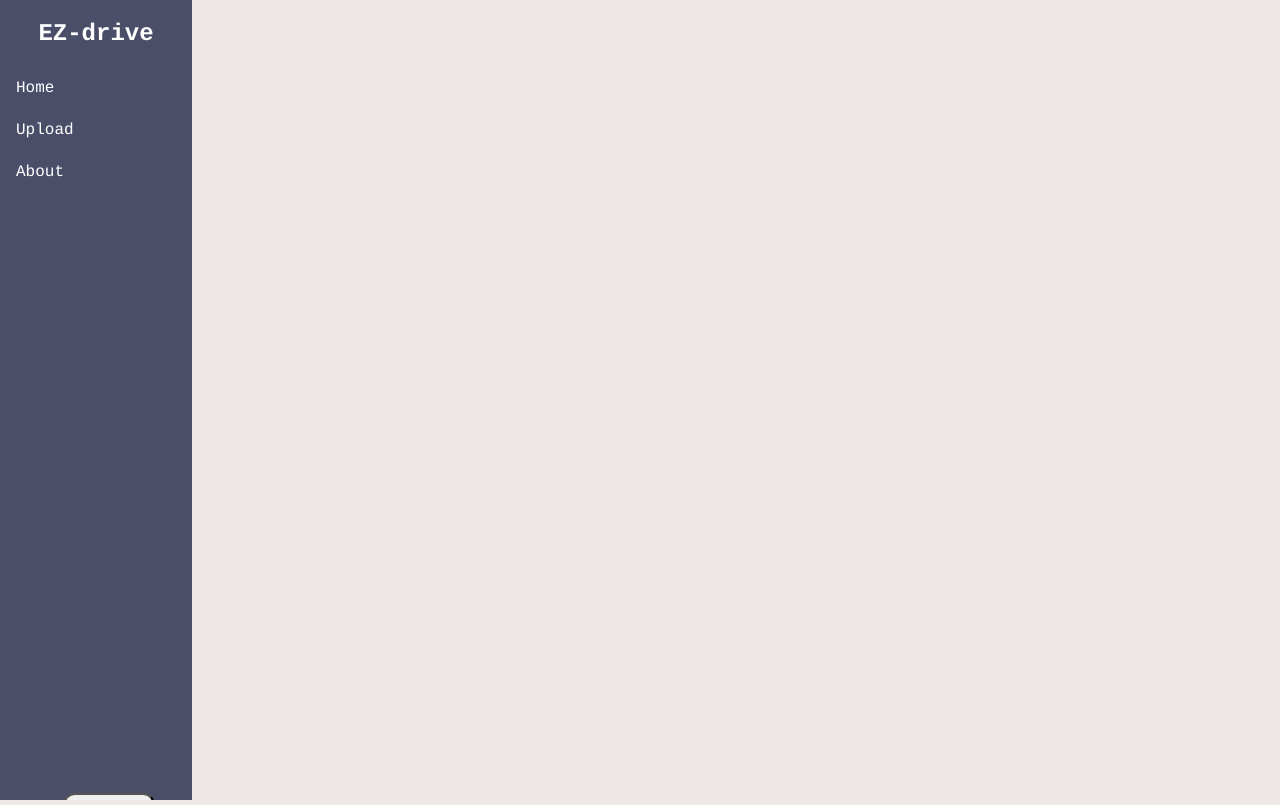
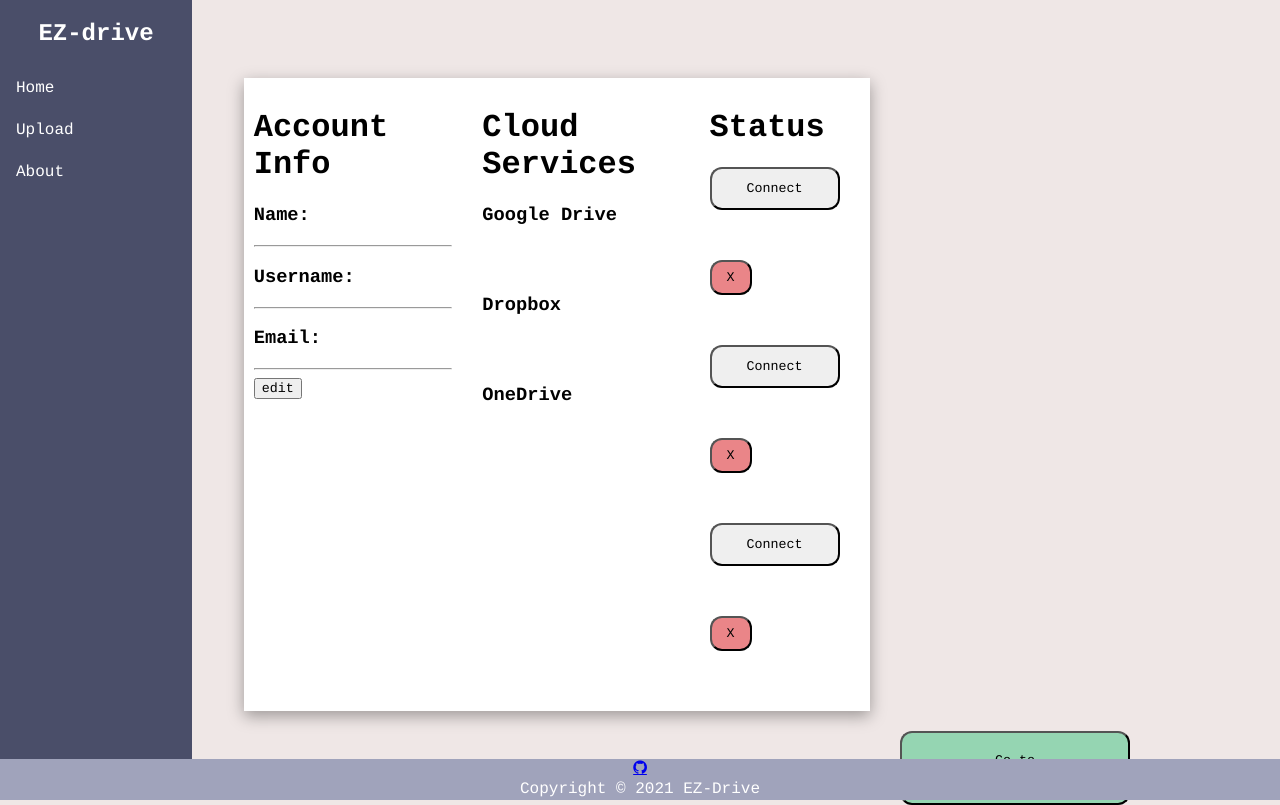
Before and after one commit to GRGalinger/Senior-Design, a PHP site: page /Projects/home.php in a window 1280 px wide. Run offline with PHP 8.4, Linux system fonts and the light colour scheme; the visitor is signed in with stand-in values (Sample User, id 1); tables that the repository leaves empty or names only in its code hold one stand-in row (values such as "Sample post").

Commit message:
grg - oauth - 3/16

```diff
--- a/Development/css/style.css
+++ b/Development/css/style.css
@@ -86,10 +86,13 @@ body {
   display: inline-block;
   margin: 0;
 }
-.container-home .box .box-cell.cloud-services .cloud-service .connection-status h3 {
+.container-home .box .box-cell.cloud-services .cloud-service .connection-status .connected h3 {
   color: #95D5B2;
 }
-.container-home .box .box-cell.cloud-services .btn-disconnect {
+.container-home .box .box-cell.cloud-services .cloud-service .connection-status .not-connected h3 {
+  color: #FDC85E;
+}
+.container-home .box .box-cell.cloud-services .btn-disconnect[type="googledrive-disconnect"], .btn-disconnect[type="dropbox-disconnect"], .btn-disconnect[type="onedrive-disconnect"] {
   display: inline-block;
 }
 .container-home .box .box-cell.cloud-services .btn-connect {
--- a/Development/home.php
+++ b/Development/home.php
@@ -9,17 +9,26 @@
     $usersUid = $userInfo['usersUid'];
     $usersEmail = $userInfo['usersEmail'];
     $googleDriveConnected = "";
+    $dropboxConnected = "";
+    $onedriveConnected = "";
 
     // Get homepage cloud service info
-    $row = getHomePageGoogleDriveInfo($conn, $userId);
+    $row = getHomePageCloudServiceInfo($conn, $userId);
     if ($row != false) {
-        if ($row['serviceType'] == 'Google_Drive') {
+        if ($row['googledrive'] == 'GoogleDrive') {
             $googleDriveConnected = "Connected";
-        }
-    } else {
-        echo "here";
-        exit;
+        } else { $googleDriveConnected = "Awaiting Connection..."; }
+
+        if ($row['dropbox'] == 'Dropbox') {
+            $dropboxConnected = "Connected";
+        } else { $dropboxConnected = "Awaiting Connection..."; }
+
+        if ($row['onedrive'] == 'OneDrive') {
+            $onedriveConnected = "Connected";
+        } else { $onedriveConnected = "Awaiting Connection..."; }
     }
+
+
 
 
 ?>
@@ -62,21 +71,44 @@
                                 <h3> Google Drive </h3>
                             </form>
                             <div class="connection-status">
-                                <h3> <?php echo $googleDriveConnected ?> </h3>
+                                <?php
+                                    if ($googleDriveConnected == "Connected") {
+                                        ?> <div class="connected"><h3> <?php echo $googleDriveConnected ?> </h3></div> <?php
+                                    } else {
+                                        ?> <div class="not-connected"><h3> <?php echo $googleDriveConnected ?> </h3></div><?php
+                                    }
+                                ?>
+                            </div>
+                        </div>
+                        <div class="cloud-service">
+                            <form action="profile.inc.php">
+                                <h3> Dropbox </h3>
+                            </form>
+                            <div class="connection-status">
+                                <?php
+                                    if ($dropboxConnected == "Connected") {
+                                        ?> <div class="connected"><h3> <?php echo $dropboxConnected ?> </h3></div> <?php
+                                    } else {
+                                        ?> <div class="not-connected"><h3> <?php echo $dropboxConnected ?> </h3></div><?php
+                                    }
+                                ?>
                             </div>
                         </div>
                         <div class="cloud-service">
                             <form action="profile.inc.php">
                                 <h3> OneDrive </h3>
                             </form>
-                            <h3> awaiting connection </h3>
+                            <div class="connection-status">
+                                <?php
+                                    if ($onedriveConnected == "Connected") {
+                                        ?> <div class="connected"><h3> <?php echo $onedriveConnected ?> </h3></div> <?php
+                                    } else {
+                                        ?> <div class="not-connected"><h3> <?php echo $onedriveConnected ?> </h3></div><?php
+                                    }
+                                ?>
+                            </div>
                         </div>
-                        <div class="cloud-service">
-                            <form action="profile.inc.php">
-                                <h3> Dropbox </h3>
-                            </form>
-                            <h3> awaiting connection </h3>
-                        </div>
+
                     </div>
 
                     <div class="box-cell statuses">
@@ -87,7 +119,18 @@
                                     <input type="submit" name="googledriveconnect" value="Connect"></input>
                                 </div>
                                 <div class="btn-disconnect">
-                                    <button type="disconnect">X</button>
+                                    <button type="disconnect" name="googledrive-disconnect">X</button>
+                                </div>
+                            </form>
+                        </div>
+
+                        <div class="btn-dropbox">
+                            <form action="includes/cloud_services_oauth.inc.php" method="post">
+                                <div class="btn-connect">
+                                    <input type="submit" name="dropboxconnect" value="Connect"></input>
+                                </div>
+                                <div class="btn-disconnect">
+                                <button type="disconnect" name="dropbox-disconnect">X</button>
                                 </div>
                             </form>
                         </div>
@@ -98,27 +141,13 @@
                                     <input type="submit" name="onedriveconnect" value="Connect"></input>
                                 </div>
                                 <div class="btn-disconnect">
-                                    <button type="disconnect">X</button>
-                                </div>
-                            </form>
-                        </div>
-
-                        <div class="btn-dropbox">
-                            <form action="includes/cloud_services_oauth.inc.php" method="post">
-                                <div class="btn-connect">
-                                    <input type="submit" name="dropboxconnect" value="Connect"></input>
-                                </div>
-                                <div class="btn-disconnect">
-                                    <button type="disconnect">X</button>
+                                <button type="disconnect" name="onedrive-disconnect">X</button>
                                 </div>
                             </form>
                         </div>
                     </div>
-
 				</div>
-
 			</div>
-
 		</div>
 
         <div class="btn-upload">
--- a/Development/includes/client_id_dropbox.json
+++ b/Development/includes/client_id_dropbox.json
@@ -5,6 +5,6 @@
     "auth_uri":"",
     "token_uri":"",
     "client_secret":"iyyw74dodl30vpm",
-    "redirect_uris":[""]
+    "redirect_uri":"http://localhost/Projects/SeniorDesign/Development/includes/onedrive_oauthcallback.inc.php"
 
 }
--- a/Development/includes/dropbox_oauth.inc.php
+++ b/Development/includes/dropbox_oauth.inc.php
@@ -14,7 +14,8 @@ if (!file_exists("client_id_dropbox.json")) exit("Client secret file not found")
 $data = file_get_contents("client_id_dropbox.json");
 $data_json = json_decode($data, true);
 $dropboxKey = $data_json['client_id'];
-$dropboxSecret =$data_json['client_secret'];
+$dropboxSecret = $data_json['client_secret'];
+$redirectURI = $data_json['redirect_uri'];
 
 
 // Check if this user has an access token in the db and if its expired
@@ -40,8 +41,6 @@ if ($row != false) {
 
     //Configure Dropbox service
     $dropbox = new Dropbox($app);
-
-    $authHelper = $dropbox->getAuthHelper();
 
     $dir = new DirectoryIterator('../uploads/');
     foreach ($dir as $fileinfo) {
--- a/Development/includes/functions.inc.php
+++ b/Development/includes/functions.inc.php
@@ -169,6 +169,36 @@ function getHomePageUserInfo($conn, $usersId){
     }
 }
 
+function getHomePageCloudServiceInfo($conn, $usersId){
+    $sql = "SELECT u.usersId, g.serviceType AS googledrive, d.serviceType AS dropbox, o.serviceType AS onedrive
+            FROM users u
+            LEFT JOIN google_credentials g ON g.usersId = u.usersId
+            LEFT JOIN dropbox_credentials d ON d.usersId = u.usersId
+            LEFT JOIN onedrive_credentials o ON o.usersId = u.usersId
+            WHERE u.usersId = ?;";
+
+    $stmt = mysqli_stmt_init($conn);
+
+    if (!mysqli_stmt_prepare($stmt, $sql)) {
+        //header("location: ../signup.php?error=stmtfailed"); // TODO: This header needs changed
+    }
+
+    mysqli_stmt_bind_param($stmt, "i", $usersId);
+    mysqli_stmt_execute($stmt);
+
+    $resultsData = mysqli_stmt_get_result($stmt);
+
+    // If row is returned, then the logged in user aligns with the credentials file
+    if ($row = mysqli_fetch_assoc($resultsData)) {
+        mysqli_stmt_close($stmt);
+        return $row;
+    } else {
+        $result = false;
+        mysqli_stmt_close($stmt);
+        return $result;
+    }
+}
+
 function getHomePageGoogleDriveInfo($conn, $usersId){
     $sql = "SELECT * FROM google_credentials WHERE usersId = ?;";
     $stmt = mysqli_stmt_init($conn);
@@ -245,6 +275,25 @@ function dir_is_empty($dir) {
     return TRUE;
   }
 
+function deleteCloudServiceCredentials($conn, $usersId, $serviceType){
+    if ($serviceType == "GoogleDrive") {$sql = "DELETE FROM google_credentials WHERE usersId = ?;";}
+    elseif ($serviceType == "Dropbox") { $sql = "DELETE FROM dropbox_credentials WHERE usersId = ?;";}
+    else { $sql = "DELETE FROM onedrive_credentials WHERE usersId = ?;";}
+
+    $stmt = mysqli_stmt_init($conn);
+    if (!mysqli_stmt_prepare($stmt, $sql)) {
+        //header("location: ../signup.php?error=stmtfailed");
+        echo "failed";
+        exit();
+    }
+
+    mysqli_stmt_bind_param($stmt, "i", $usersId);
+    mysqli_stmt_execute($stmt);
+    mysqli_stmt_close($stmt);
+    header("location: ../home.php");
+    exit();
+}
+
   // this is google credentials, need to update function name
 function insertGoogleCredentials($conn, $usersId, $accessToken, $expires, $scope, $tokenType, $created, $refreshToken, $serviceType) {
     $sql = "INSERT INTO google_credentials (usersId, accessToken, expires, scope, tokenType, created, refreshToken, serviceType)
@@ -266,7 +315,7 @@ function insertGoogleCredentials($conn, $usersId, $accessToken, $expires, $scope
 
 function insertDropboxCredentials($conn, $usersId, $accessToken, $expires, $created, $serviceType) {
     $sql = "INSERT INTO dropbox_credentials (usersId, accessToken, expires, created, serviceType)
-        VALUES (?, ?, ?, ?);";
+        VALUES (?, ?, ?, ?, ?);";
 
     $stmt = mysqli_stmt_init($conn);
 
--- a/Development/includes/google_drive_oauthcallback.inc.php
+++ b/Development/includes/google_drive_oauthcallback.inc.php
@@ -28,7 +28,7 @@ if (!isset($_GET['code'])) {
         $credentials['token_type'],
         $credentials['created'],
         $credentials['refresh_token'],
-        "Google_Drive"
+        "GoogleDrive"
   );
 
   $redirect_uri = 'http://' . $_SERVER['HTTP_HOST'] . '/Projects/SeniorDesign/Development/includes/google_drive_oauth.inc.php';
--- a/Development/includes/onedrive.config.php
+++ b/Development/includes/onedrive.config.php
@@ -4,12 +4,12 @@ return [
     /**
      * Your OneDrive client ID.
      */
-    'ONEDRIVE_CLIENT_ID' => '4710db11-1a7d-4f47-aa87-d58f058ba3c5',
+    'ONEDRIVE_CLIENT_ID' => '035d6301-07d4-4cc3-83b7-a5fc9ea7d0e5',
 
     /**
      * Your OneDrive client secret.
      */
-    'ONEDRIVE_CLIENT_SECRET' => 'xBYMgi17I73L.K-0d~s7_zv8K5RnEBWrgL',
+    'ONEDRIVE_CLIENT_SECRET' => 'zV-wjEMP3.~s_S.1FBiWL8tPu6es_8Fxz1',
 
     /**
      * Your OneDrive redirect URI.
```
Also changed, not shown: Development/includes/cloud_services_oauth.inc.php (+27 -11 lines), Development/includes/onedrive_oauth.inc.php (deleted, +0 -47 lines), Development/includes/onedrive_oauthcallback.inc.php (deleted, +0 -72 lines), Development/results.php (+7 -5 lines), Development/upload.php (+4 -4 lines), Development/includes/dropbox_oauthcallback.inc.php (line endings or trailing spaces).
